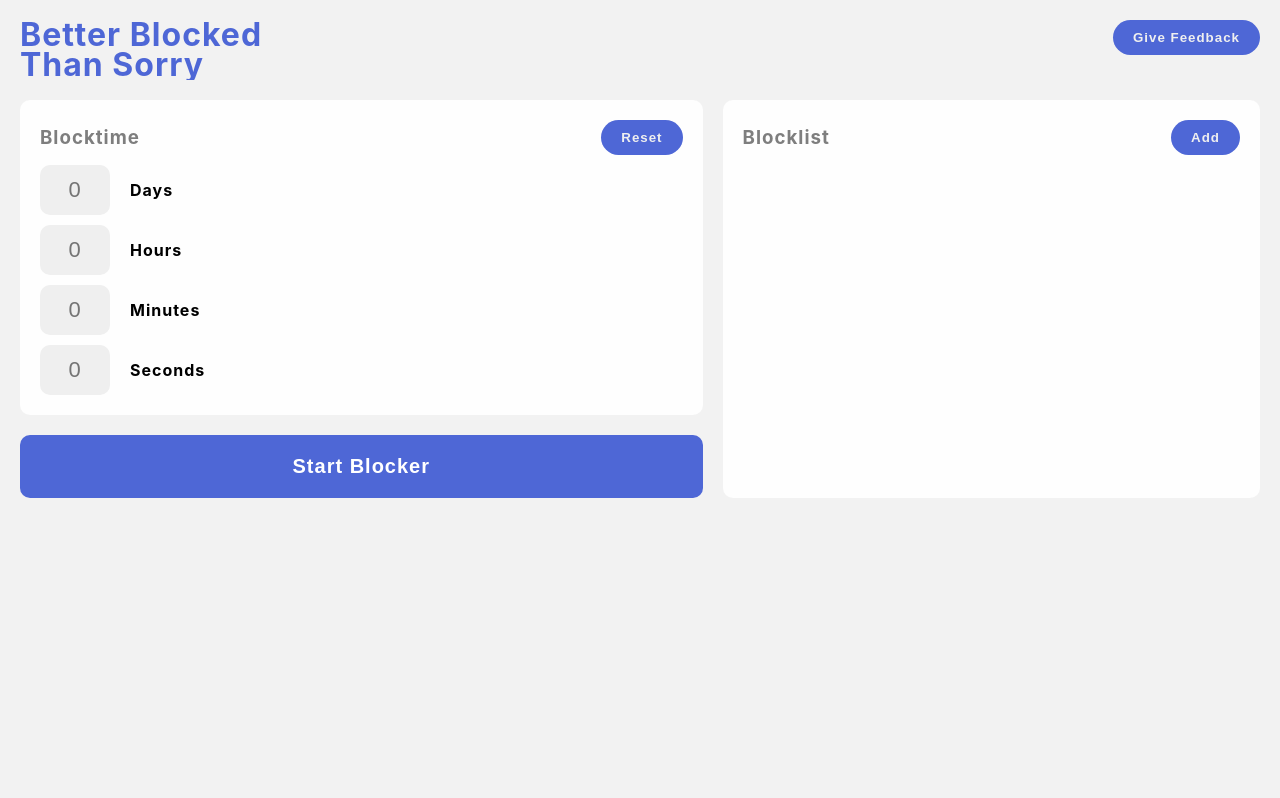
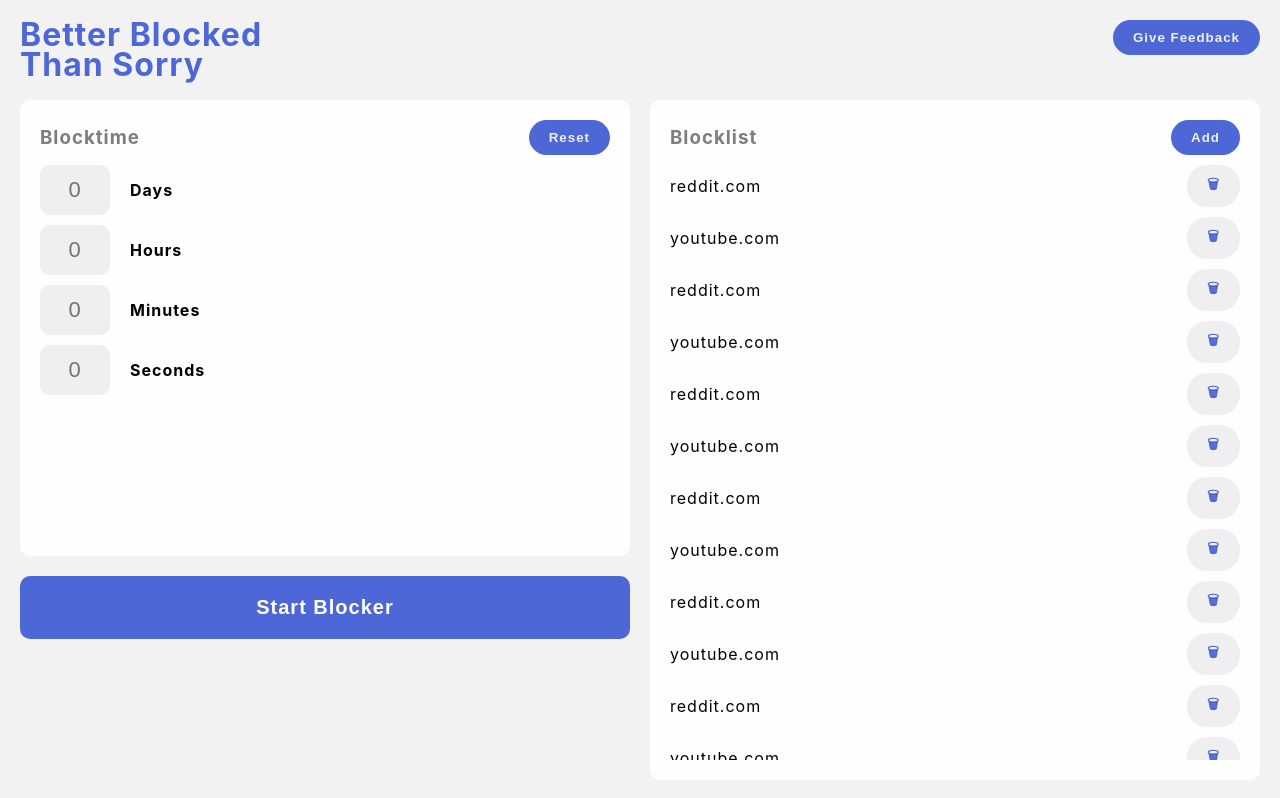
Before and after one commit to mebn/betterBlockedThanSorry, a React (Vite) app in the folder frontend/: page / in a window 1280 px wide. Built offline with nearby package versions, Linux system fonts and the light colour scheme; the HTML template or start-up script is replaced by a standard one.

Commit message:
Frontend looks good

```diff
--- a/frontend/src/components/Column.jsx
+++ b/frontend/src/components/Column.jsx
@@ -4,12 +4,14 @@ export default ({ title, buttonTitle, children }) => {
       style={{
         display: "flex",
         flexFlow: "column",
-        flexGrow: "1",
         gap: "10px",
         background: "#FEFEFE",
         borderRadius: "10px",
         padding: "20px",
-        // flex: "1",
+        overflowY: "hidden",
+        height: "100%",
+        boxSizing: "border-box",
+        overflow: "hidden",
       }}
     >
       {/* info and button */}
--- a/frontend/src/components/Container.jsx
+++ /dev/null
@@ -1,14 +0,0 @@
-export default ({ children }) => {
-  return (
-    <div
-      style={{
-        margin: "20px",
-        display: "flex",
-        flexFlow: "column",
-        gap: "20px",
-      }}
-    >
-      {children}
-    </div>
-  );
-};
--- /dev/null
+++ b/frontend/src/components/Entry.jsx
@@ -0,0 +1,29 @@
+export default ({ text }) => {
+  return (
+    <div
+      style={{
+        display: "flex",
+        alignItems: "center",
+        justifyContent: "space-between",
+        // gap: "10px",
+        borderRadius: "10px",
+        // padding: "5px 20px",
+      }}
+    >
+      <p>{text}</p>
+      <button
+        style={{
+          background: "#EFEFEF",
+          color: "#4E67D6",
+          padding: "10px 20px",
+          border: "none",
+          borderRadius: "20px",
+          cursor: "pointer",
+          fontWeight: "bold",
+        }}
+      >
+        &#x1F5D1;
+      </button>
+    </div>
+  );
+};
--- a/frontend/src/components/StartButton.jsx
+++ b/frontend/src/components/StartButton.jsx
@@ -9,6 +9,7 @@ export default ({ text }) => {
         background: "#4E67D6",
         color: "white",
         fontWeight: "bold",
+        width: "100%",
       }}
     >
       <h2>{text}</h2>
--- a/frontend/src/screens/Home.jsx
+++ b/frontend/src/screens/Home.jsx
@@ -6,8 +6,8 @@ import {
 } from "../../wailsjs/go/main/App";
 import StartButton from "../components/StartButton";
 import Counter from "../components/Counter";
-import Container from "../components/Container";
 import Column from "../components/Column";
+import Entry from "../components/Entry";
 
 export default ({
   blocklist,
@@ -38,40 +38,66 @@ export default ({
   };
 
   return (
-    <Container>
-      <Title buttonTitle="Give Feedback" />
-
-      {/* the two columns in a row */}
     <div
       style={{
-          display: "flex",
-          flexFlow: "row",
-          columnGap: "20px",
+        display: "grid",
+        gridTemplateAreas: `
+          "top top"
+          "blocktime blocklist"
+          "start blocklist"
+        `,
+        gridTemplateColumns: "1fr 1fr",
+        gap: "20px",
+        padding: "20px",
+        height: "100vh",
+        boxSizing: "border-box",
       }}
     >
-        {/* left side */}
-        <div
-          style={{
-            display: "flex",
-            flexFlow: "column",
-            flexGrow: "1",
-            rowGap: "20px",
-            flex: "2",
-          }}
-        >
+      <div style={{ gridArea: "top" }}>
+        <Title buttonTitle="Give Feedback" />
+      </div>
+
+      <div style={{ gridArea: "blocktime" }}>
         <Column title="Blocktime" buttonTitle="Reset">
           <Counter text="Days" />
           <Counter text="Hours" />
           <Counter text="Minutes" />
           <Counter text="Seconds" />
         </Column>
+      </div>
 
+      <div style={{ gridArea: "start" }}>
         <StartButton text="Start Blocker" />
       </div>
 
-        {/* right side */}
+      <div
+        style={{
+          gridArea: "blocklist",
+          overflowY: "auto",
+        }}
+      >
         <Column title="Blocklist" buttonTitle="Add">
-          {/* The list */}
+          <div
+            style={{
+              display: "flex",
+              flexFlow: "column",
+              gap: "10px",
+              overflowY: "auto",
+            }}
+          >
+            <Entry text="reddit.com" />
+            <Entry text="youtube.com" />
+            <Entry text="reddit.com" />
+            <Entry text="youtube.com" />
+            <Entry text="reddit.com" />
+            <Entry text="youtube.com" />
+            <Entry text="reddit.com" />
+            <Entry text="youtube.com" />
+            <Entry text="reddit.com" />
+            <Entry text="youtube.com" />
+            <Entry text="reddit.com" />
+            <Entry text="youtube.com" />
+          </div>
         </Column>
       </div>
 
@@ -96,6 +122,6 @@ export default ({
       <br />
 
       <button onClick={startBlocker}>Start blocker</button> */}
-    </Container>
+    </div>
   );
 };
--- a/frontend/src/style.css
+++ b/frontend/src/style.css
@@ -1,5 +1,4 @@
 * {
-  overflow: hidden;
   margin: 0;
   padding: 0;
   letter-spacing: 1px;
@@ -11,8 +10,7 @@ body {
   font-family: "Visby", -apple-system, BlinkMacSystemFont, "Segoe UI", "Roboto",
     "Oxygen", "Ubuntu", "Cantarell", "Fira Sans", "Droid Sans", "Helvetica Neue",
     sans-serif;
-  height: 100vh;
-  width: 100vw;
+  overflow: hidden;
 }
 
 @font-face {
```
Lines whose indentation alone changed are shown as unchanged.
